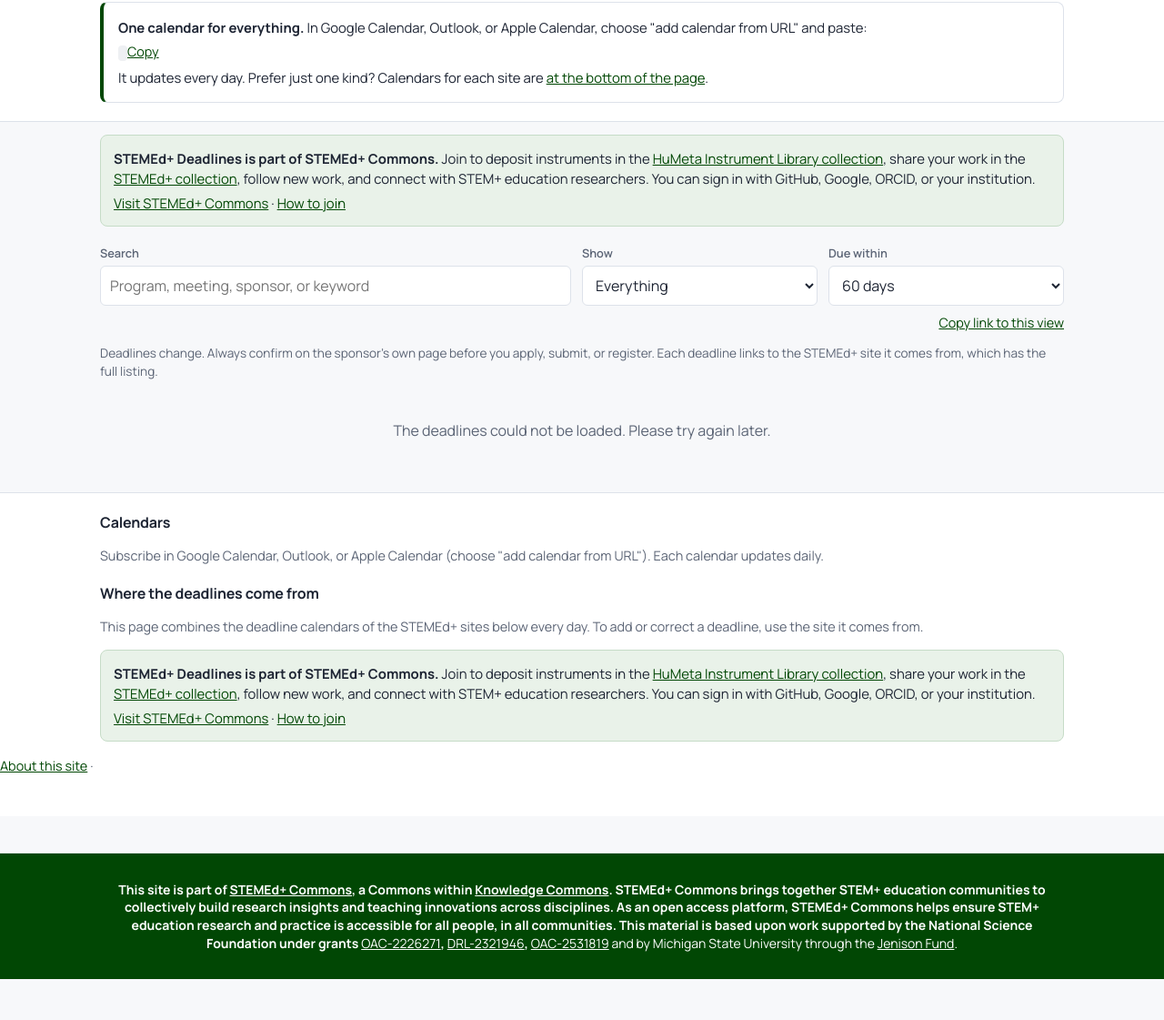
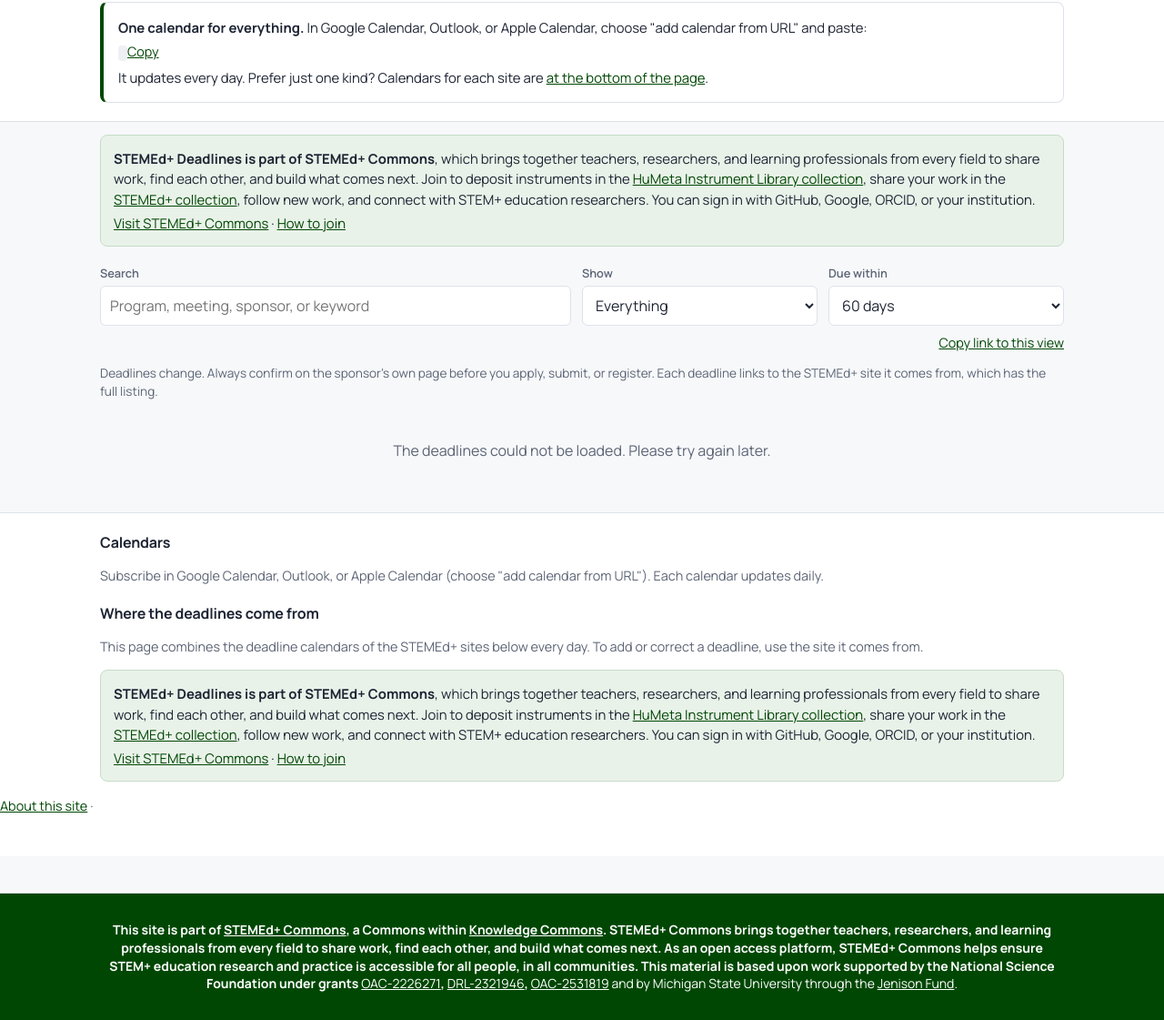
Before and after one commit to JLib271/stemed-deadlines, a plain HTML site: page site/index.html in a window 1280 px wide. Shown: the part 356-1477 px from the top of the page at 91% size. Before the commit the page ends 1432 px from the top, so only its background shows below. Drawn offline with Linux system fonts and the light colour scheme; no server answers.

Commit message:
Describe STEMEd+ Commons as for teachers, researchers, and learning professionals from every field
Co-Authored-By: Claude Opus 5.5 <noreply@anthropic.com>
Claude-Session: https://claude.ai/code/session_01Xxm9siXygVpFM5Q4XvGHYh

```diff
--- a/site/index.html
+++ b/site/index.html
@@ -114,7 +114,7 @@
     </div>
   </div>
 </header>
-<div class="wrap"><div class="join join-top" role="note"><p><strong>STEMEd+ Deadlines is part of STEMEd+ Commons.</strong> Join to deposit instruments in the <a href="https://works.hcommons.org/collections/humetainstrumentlibrary/" target="_blank" rel="noopener noreferrer">HuMeta Instrument Library collection<span class="vh"> (opens in a new tab)</span></a>, share your work in the <a href="https://works.hcommons.org/collections/stemedplus/" target="_blank" rel="noopener noreferrer">STEMEd+ collection<span class="vh"> (opens in a new tab)</span></a>, follow new work, and connect with STEM+ education researchers. You can sign in with GitHub, Google, ORCID, or your institution.</p><p><a href="https://stemedplus.hcommons.org/" target="_blank" rel="noopener noreferrer">Visit STEMEd+ Commons<span class="vh"> (opens in a new tab)</span></a> · <a href="https://support.hcommons.org/profiles/login-and-registration/" target="_blank" rel="noopener noreferrer">How to join<span class="vh"> (opens in a new tab)</span></a></p></div></div></div>
+<div class="wrap"><div class="join join-top" role="note"><p><strong>STEMEd+ Deadlines is part of STEMEd+ Commons</strong>, which brings together teachers, researchers, and learning professionals from every field to share work, find each other, and build what comes next. Join to deposit instruments in the <a href="https://works.hcommons.org/collections/humetainstrumentlibrary/" target="_blank" rel="noopener noreferrer">HuMeta Instrument Library collection<span class="vh"> (opens in a new tab)</span></a>, share your work in the <a href="https://works.hcommons.org/collections/stemedplus/" target="_blank" rel="noopener noreferrer">STEMEd+ collection<span class="vh"> (opens in a new tab)</span></a>, follow new work, and connect with STEM+ education researchers. You can sign in with GitHub, Google, ORCID, or your institution.</p><p><a href="https://stemedplus.hcommons.org/" target="_blank" rel="noopener noreferrer">Visit STEMEd+ Commons<span class="vh"> (opens in a new tab)</span></a> · <a href="https://support.hcommons.org/profiles/login-and-registration/" target="_blank" rel="noopener noreferrer">How to join<span class="vh"> (opens in a new tab)</span></a></p></div></div></div>
 <main class="wrap">
   <div class="controls dl" role="search">
     <div class="search"><label for="q">Search</label><input id="q" type="search" placeholder="Program, meeting, sponsor, or keyword" autocomplete="off"></div>
@@ -139,7 +139,7 @@
     <h2>Where the deadlines come from</h2>
     <p>This page combines the deadline calendars of the STEMEd+ sites below every day. To add or correct a deadline, use the site it comes from.</p>
     <ul id="sources"></ul>
-    <div class="join join-bottom" role="note"><p><strong>STEMEd+ Deadlines is part of STEMEd+ Commons.</strong> Join to deposit instruments in the <a href="https://works.hcommons.org/collections/humetainstrumentlibrary/" target="_blank" rel="noopener noreferrer">HuMeta Instrument Library collection<span class="vh"> (opens in a new tab)</span></a>, share your work in the <a href="https://works.hcommons.org/collections/stemedplus/" target="_blank" rel="noopener noreferrer">STEMEd+ collection<span class="vh"> (opens in a new tab)</span></a>, follow new work, and connect with STEM+ education researchers. You can sign in with GitHub, Google, ORCID, or your institution.</p><p><a href="https://stemedplus.hcommons.org/" target="_blank" rel="noopener noreferrer">Visit STEMEd+ Commons<span class="vh"> (opens in a new tab)</span></a> · <a href="https://support.hcommons.org/profiles/login-and-registration/" target="_blank" rel="noopener noreferrer">How to join<span class="vh"> (opens in a new tab)</span></a></p></div></div>
+    <div class="join join-bottom" role="note"><p><strong>STEMEd+ Deadlines is part of STEMEd+ Commons</strong>, which brings together teachers, researchers, and learning professionals from every field to share work, find each other, and build what comes next. Join to deposit instruments in the <a href="https://works.hcommons.org/collections/humetainstrumentlibrary/" target="_blank" rel="noopener noreferrer">HuMeta Instrument Library collection<span class="vh"> (opens in a new tab)</span></a>, share your work in the <a href="https://works.hcommons.org/collections/stemedplus/" target="_blank" rel="noopener noreferrer">STEMEd+ collection<span class="vh"> (opens in a new tab)</span></a>, follow new work, and connect with STEM+ education researchers. You can sign in with GitHub, Google, ORCID, or your institution.</p><p><a href="https://stemedplus.hcommons.org/" target="_blank" rel="noopener noreferrer">Visit STEMEd+ Commons<span class="vh"> (opens in a new tab)</span></a> · <a href="https://support.hcommons.org/profiles/login-and-registration/" target="_blank" rel="noopener noreferrer">How to join<span class="vh"> (opens in a new tab)</span></a></p></div></div>
     <p><a id="repo" href="#">About this site</a> · <span id="updated"></span></p>
   </div>
 </footer>
@@ -244,6 +244,6 @@
   });
 })();
 </script>
-<footer class="sp-footer"><div class="sp-fin"><p><strong>This site is part of <a href="https://stemedplus.org/">STEMEd+ Commons</a>, a Commons within <a href="https://hcommons.org/">Knowledge Commons</a>. STEMEd+ Commons brings together STEM+ education communities to collectively build research insights and teaching innovations across disciplines. As an open access platform, STEMEd+ Commons helps ensure STEM+ education research and practice is accessible for all people, in all communities. This material is based upon work supported by the National Science Foundation under grants </strong><a href="https://www.nsf.gov/awardsearch/show-award/?AWD_ID=2226271">OAC-2226271</a><strong>, </strong><a href="https://www.nsf.gov/awardsearch/show-award/?AWD_ID=2321946">DRL-2321946</a><strong>, </strong><a href="https://www.nsf.gov/awardsearch/show-award/?AWD_ID=2531819">OAC-2531819</a> and by Michigan State University through the <a href="https://research.msu.edu/find-funding/msu-funding-opportunities/jenison-support">Jenison Fund</a>.</p></div></footer>
+<footer class="sp-footer"><div class="sp-fin"><p><strong>This site is part of <a href="https://stemedplus.org/">STEMEd+ Commons</a>, a Commons within <a href="https://hcommons.org/">Knowledge Commons</a>. STEMEd+ Commons brings together teachers, researchers, and learning professionals from every field to share work, find each other, and build what comes next. As an open access platform, STEMEd+ Commons helps ensure STEM+ education research and practice is accessible for all people, in all communities. This material is based upon work supported by the National Science Foundation under grants </strong><a href="https://www.nsf.gov/awardsearch/show-award/?AWD_ID=2226271">OAC-2226271</a><strong>, </strong><a href="https://www.nsf.gov/awardsearch/show-award/?AWD_ID=2321946">DRL-2321946</a><strong>, </strong><a href="https://www.nsf.gov/awardsearch/show-award/?AWD_ID=2531819">OAC-2531819</a> and by Michigan State University through the <a href="https://research.msu.edu/find-funding/msu-funding-opportunities/jenison-support">Jenison Fund</a>.</p></div></footer>
 </body>
 </html>
```
